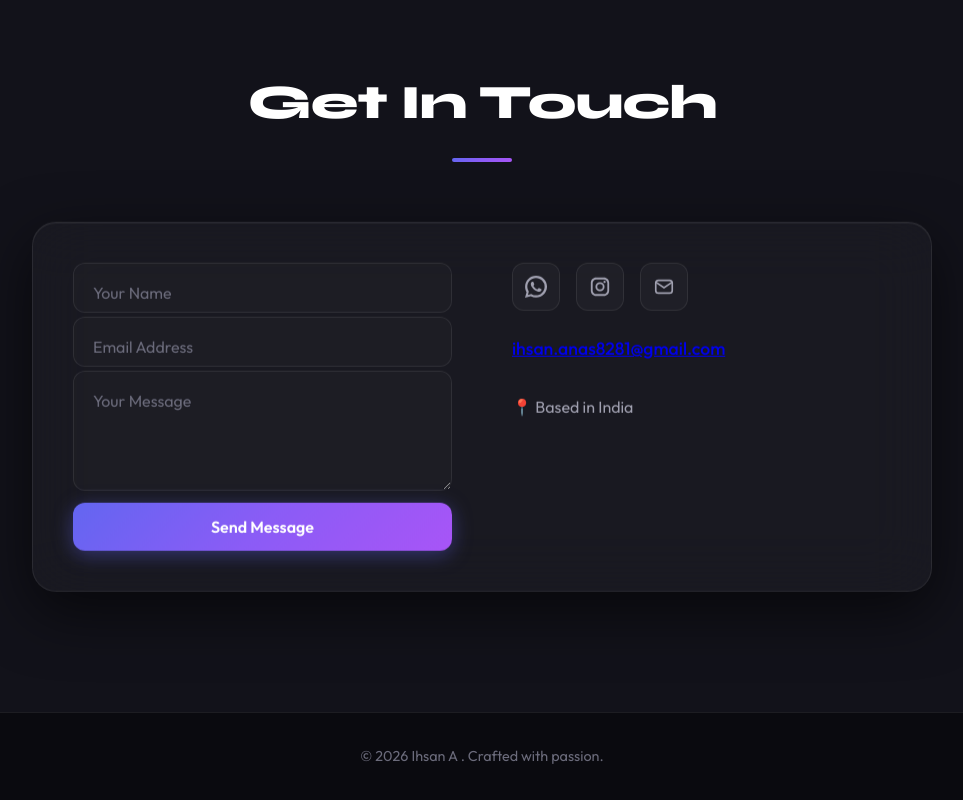
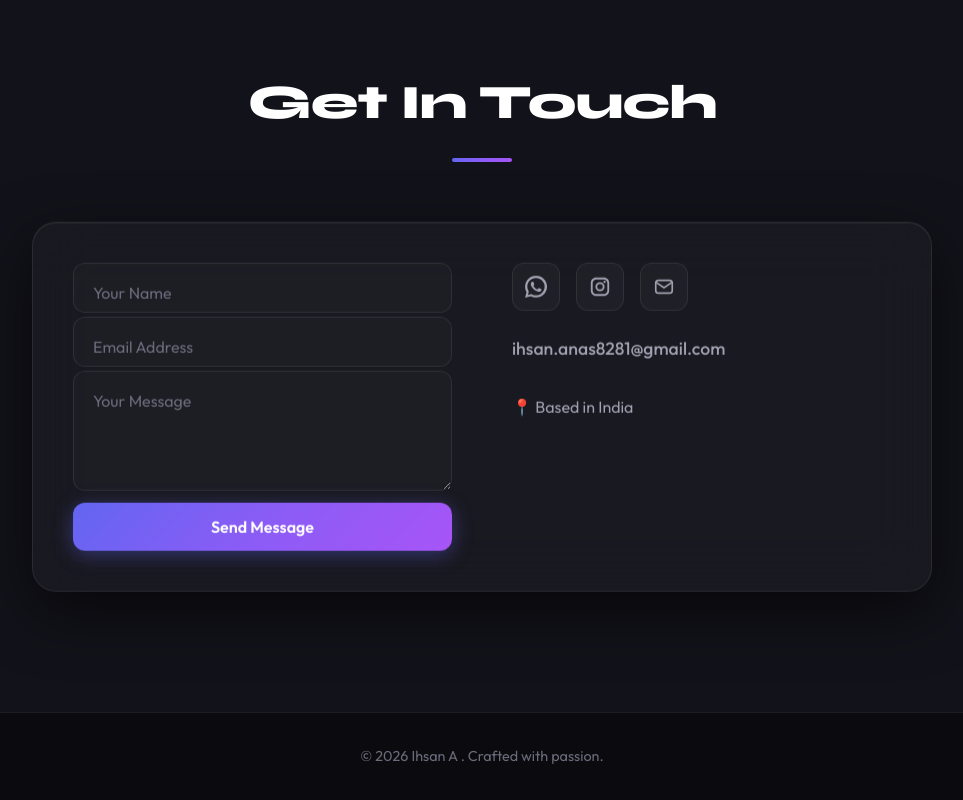
Before and after one commit to ihsan384/Portfolioofme, a plain HTML site: page index.html in a window 1280 px wide. Shown: the part 3970-4770 px from the top of the page, without its empty margins (158-1121 px from the left). Drawn offline with nearby package versions, Linux system fonts and the light colour scheme.

Commit message:
css updated

```diff
--- a/style.css
+++ b/style.css
@@ -891,7 +891,12 @@ body::before {
   height: 22px;
 }
 
-.contact-email,
+.contact-email a{
+  color: var(--text-secondary);
+  text-decoration: none;
+  transition: color var(--transition-fast);
+
+}
 .contact-location {
   color: var(--text-secondary);
   font-size: 1rem;
```
